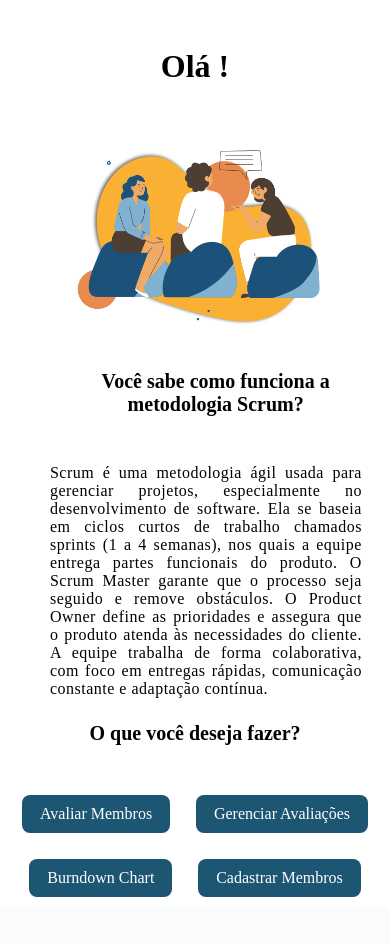
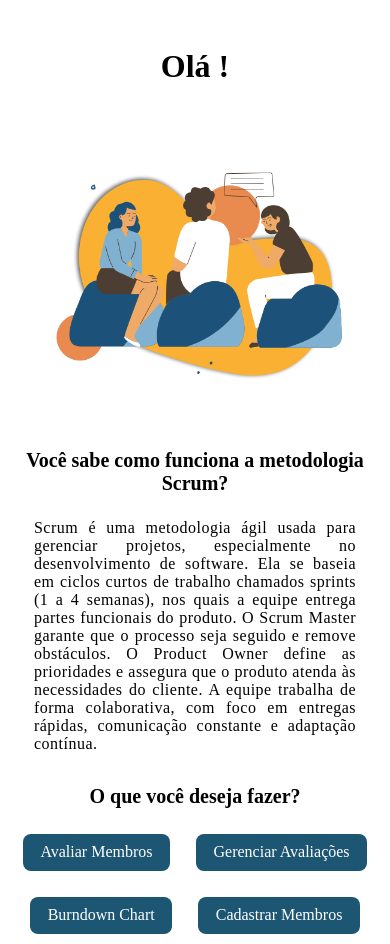
Before and after one commit to Gabrielle0905/API-1-Semestre, a Flask app: template src/templates/homeMaster.html in a window 390 px wide. Shown: the part 89-1033 px from the top of the page. Before the commit the page ends 986 px from the top, so only its background shows below. Run offline with Flask 3, Linux system fonts and the light colour scheme; the template is opened without the code that fills it, so the values that code supplies are empty; parts of the project's set-up code (start-up, migrations or seed data) failed here and were passed over; some web fonts are replaced.

Commit message:
STYLE - ajuste no css para responsividade

```diff
--- a/src/static/style/home_master.css
+++ b/src/static/style/home_master.css
@@ -24,19 +24,36 @@ button {
     padding-bottom: 1.87rem;
 }
 
-img {
-    display: block;
-    width: 50%;
-    float: right;
-    width: 30%;
-    margin-right: 3rem;
+.content {
+    display: flex;
+    justify-content: space-between;
+    flex-direction: row-reverse;
+    align-items: flex-start;
+
 }
+
+.content img {
+    width: 100%;
+    max-width: 25rem;
+    height: auto;
+    flex-shrink: 0;
+    margin: 1rem auto;
+    margin-top: -3rem;
+    margin-left: -3rem;
+}
+
+.text-container {
+    width: 100%;
+    max-width: 62.5rem;
+    margin: 0 auto;
+    padding: 0 1rem;
+}
+
 
 p {
     text-align: justify;
-    float: left;
-    width: 60%;
-    margin-left: 3.12rem;
+    width: 90%;
+    margin: 0 2rem 1rem 2rem;
     letter-spacing: 0.5px;
 }
 
@@ -51,10 +68,8 @@ h1 {
 }
 
 h2 {
-    margin-left: 3.12rem;
     text-align: center;
-    float: left;
-    width: 60%;
+    width: 100%;
     margin-bottom: 1.25rem;
 }
 
@@ -87,12 +102,23 @@ html {
 
 }
 
-
 .botoes {
     float: left;
     width: 100%;
     gap: 2rem;
     margin: auto;
+}
+
+@media(max-width: 1160px) {
+    .content img {
+        width: 100%;
+        max-width: 18.75rem;
+        height: auto;
+        flex-shrink: 0;
+        margin: 1rem auto;
+        margin-top: 1.5rem;
+        margin-left: -3rem;
+    }
 }
 
 @media (max-width: 790px) {
@@ -105,17 +131,20 @@ html {
         width: 65%;
     }
 
+    .content img {
+        width: 100%;
+        max-width: 25rem;
+        height: auto;
+        flex-shrink: 0;
+        margin: 1rem auto;
 
-    .img-container {
-        display: flex;
-        justify-content: center;
     }
 
     .subtitle {
         text-align: center;
         font-size: 1.25rem;
         margin-bottom: 2rem;
-        width: 85%;
+        width: 100%;
     }
 
     #p1,
@@ -124,7 +153,8 @@ html {
     }
 
     #p3 {
-        width: 80%;
+        margin: auto;
+        width: 90%;
         display: block;
         margin-bottom: 2rem;
     }
@@ -137,20 +167,21 @@ html {
     .btn-container {
         display: flex;
         justify-content: center;
-        gap: 10px;
-        margin-top: 10px;
+        gap: 0.6rem;
+        margin-top: 0.6rem;
+        margin-top: -2rem;
     }
 
     .btn-container button {
         background-color: #1d5673;
         color: white;
         border: none;
-        border-radius: 8px;
-        padding: 10px 18px;
-        font-size: 16px;
+        border-radius: 0.5rem;
+        padding: 0.6rem 1.1rem;
+        font-size: 1rem;
         cursor: pointer;
         transition: 0.3s;
-        min-width: 120px;
+        min-width: 7.5rem;
     }
 
     .btn-container button:hover {
@@ -177,10 +208,12 @@ html {
     }
 
     #p1 {
+        margin: auto;
         margin-top: 2rem;
     }
 
     #p2 {
+        margin: auto;
         margin-bottom: 1.5rem;
     }
 
@@ -192,19 +225,22 @@ html {
 
     .subtitle {
         margin: auto;
-        width: 90%;
+        width: 100%;
     }
 
-    img {
-        width: 60%;
-        margin: auto;
+    .content img {
+        width: 100%;
+        max-width: 21.8rem;
+        height: auto;
+        flex-shrink: 0;
+        margin: 1rem auto;
     }
 
     .btn-container {
         display: flex;
         justify-content: center;
-        gap: 6px;
-        margin-top: 2rem;
+        gap: 0.3rem;
+        margin-top: -2rem;
         width: 100%;
     }
 
@@ -221,18 +257,13 @@ html {
         justify-content: center;
         gap: 6px;
         flex-wrap: wrap;
+        margin-top: -2rem;
     }
 
-    .btn-container button {
-        background-color: #1d5673;
-        color: white;
-        border: none;
-        border-radius: 8px;
-        padding: 10px 18px;
-        font-size: 16px;
-        cursor: pointer;
-        transition: 0.3s;
-        min-width: 120px;
+    #p3 {
+        margin: auto;
+        margin-top: 1.5rem;
+        margin-bottom: 2rem;
     }
 
 }
@@ -252,15 +283,31 @@ html {
 
     .subtitle {
         display: block;
-        width: 85%;
+        width: 100%;
         text-align: center;
         margin-bottom: 1rem;
 
     }
 
     #p3 {
-        margin-top: 2rem;
-        margin-bottom: 1.5rem;
+        margin: auto;
+        margin-top: 1.5rem;
+        margin-bottom: 2rem;
     }
 
+    .content img {
+        width: 100%;
+        max-width: 18.75rem;
+        height: auto;
+        flex-shrink: 0;
+        margin: 1rem auto;
+    }
+
+    .area_of_buttons {
+        margin: auto;
+        text-align: center;
+    }
+    .btn-container{
+        margin-top: -2rem;
+    }
 }
```
